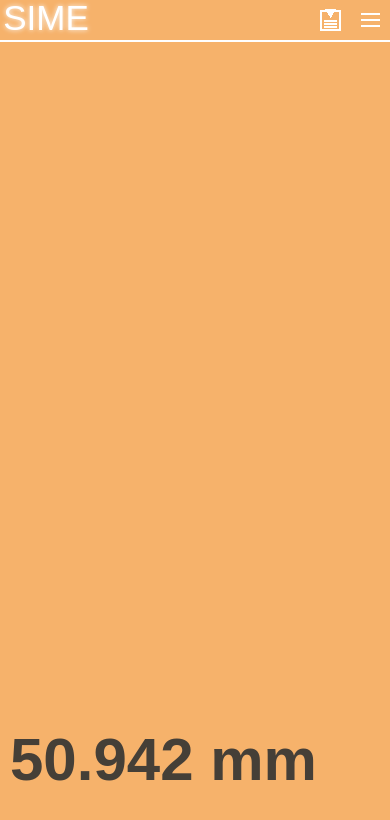
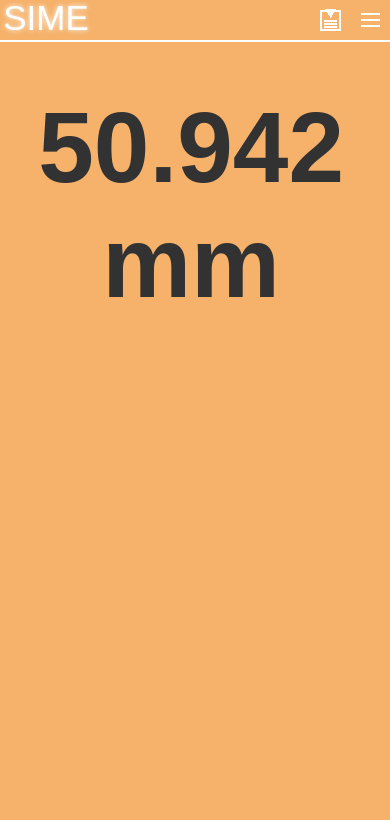
Before and after one commit to haciendo/sime-ui-pieza, a plain HTML site: page www/main.html in a window 390 px wide. Drawn offline with Linux system fonts and the light colour scheme; some packages are replaced by stand-ins of ours.

Commit message:
JT: se superponen divs de medicion y medicionTiempoReal a modo de pelicula con una pausa congelada

```diff
--- a/www/desarrollo_mockups_celu.js
+++ b/www/desarrollo_mockups_celu.js
@@ -41,7 +41,7 @@ $(function(){
 
 					read_callback(((Math.random() * 200.0) - 100).toFixed(3)+" mm\n");
 					console.log("mock - read_callback medicion");
-				}, 3000);
+				}, 9000);
 
 				var iSenoMock = 0
 
--- a/www/pantalla_medicion.css
+++ b/www/pantalla_medicion.css
@@ -34,17 +34,15 @@
 #pantalla_medicion
 #valorMedicionTiempoReal{
 	position: absolute;
-	right: 10px;
-	left: 10px;
-	bottom: 50px;
+	width: 98%;
+	top: 50px;
 
+	text-align: center;
 	color: rgb(50, 50, 50);
-	font-size: 60px;
+	font-size: 100px;
 	font-weight: bold;
 
 }
-
-
 
 #pantalla_medicion
 #btn_lista_mediciones{
--- a/www/pantalla_medicion.js
+++ b/www/pantalla_medicion.js
@@ -31,7 +31,7 @@ var pantalla_medicion = function() {
 
 		overlay.animate({
 			opacity: 0
-		}, 2000, function(){
+		}, 3000, function(){
 			overlay.hide();
 
 		});
@@ -43,8 +43,12 @@ var pantalla_medicion = function() {
 		valorMedicionTiempoReal.css({opacity: 0});
 
 		valorMedicionTiempoReal.animate({
+			opacity: 0.1
+		}, 3000);
+
+		valorMedicionTiempoReal.animate({
 			opacity: 0.9
-		}, 2000);
+		}, 500);
 
 
 	});
```
